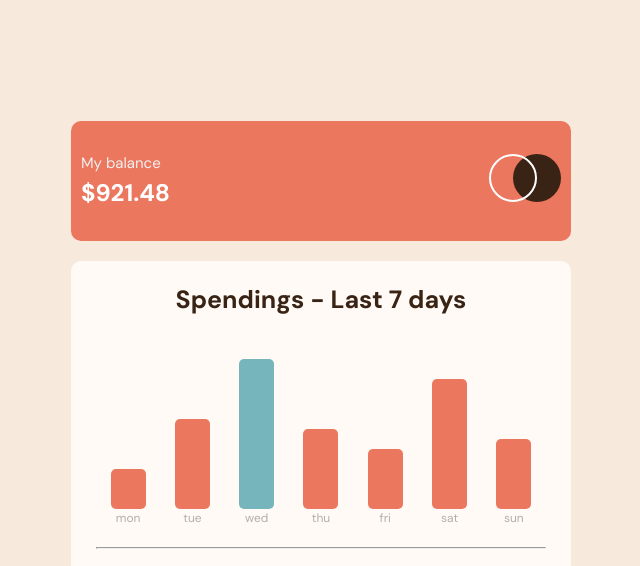
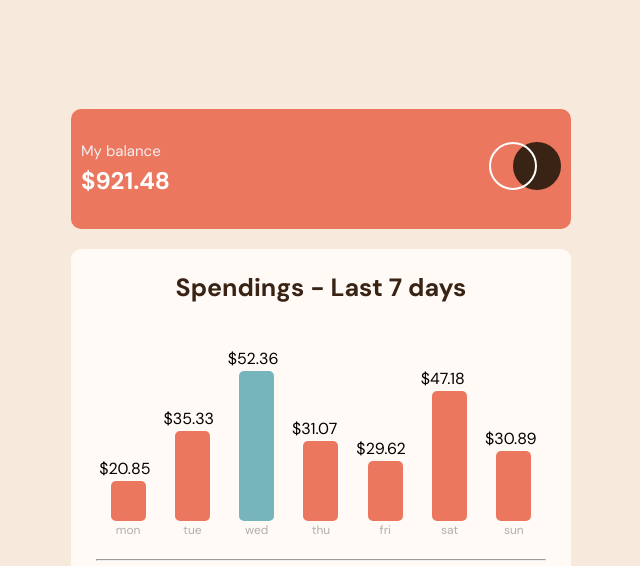
Before and after one commit to dev-yohannes/expense-chart-component, a plain HTML site: page index.html in a window 1280 px wide. Shown: the top 566 px of the page, without its empty margins (319-959 px from the left). Drawn offline with Linux system fonts and the light colour scheme.

Commit message:
addng the money values

```diff
--- a/index.html
+++ b/index.html
@@ -45,31 +45,38 @@
         <h3>Spendings - Last 7 days</h3>
         <div class="bars">
           <div class="mon">
-            <div class="mon-bar"></div>
+            <span class="money-value">$20.85</span>
+            <div class="bar mon-bar"></div>
             <p>mon</p>
           </div>
           <div class="tue">
-            <div class="tue-bar"></div>
+            <span class="money-value">$35.33</span>
+            <div class="bar tue-bar"></div>
             <p>tue</p>
           </div>
           <div class="wed">
-            <div class="wed-bar"></div>
+            <span class="money-value">$52.36</span>
+            <div class="bar wed-bar"></div>
             <p>wed</p>
           </div>
           <div class="thu">
-            <div class="thu-bar"></div>
+            <span class="money-value">$31.07</span>
+            <div class="bar thu-bar"></div>
             <p>thu</p>
           </div>
           <div class="fri">
-            <div class="fri-bar"></div>
+            <span class="money-value">$29.62</span>
+            <div class="bar fri-bar"></div>
             <p>fri</p>
           </div>
           <div class="sat">
-            <div class="sat-bar"></div>
+            <span class="money-value">$47.18</span>
+            <div class="bar sat-bar"></div>
             <p>sat</p>
           </div>
           <div class="sun">
-            <div class="sun-bar"></div>
+            <span class="money-value">$30.89</span>
+            <div class="bar sun-bar"></div>
             <p>sun</p>
           </div>
         </div>
@@ -92,5 +99,6 @@
         </div>
       </div>
     </div>
+    <script src="script.js"></script>
   </body>
 </html>
```
